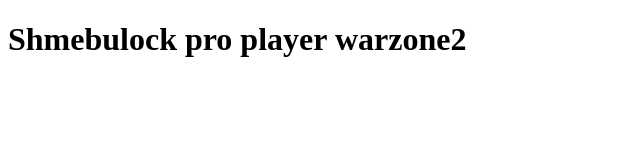
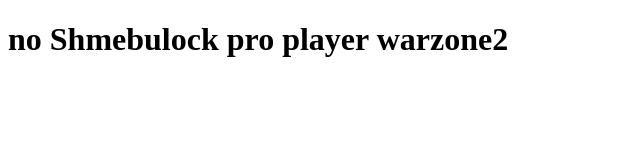
Before and after one commit to Shmebulock117/Shmebulock, a plain HTML site: page index.html in a window 1280 px wide. Shown: the whole page, without its empty margins (0-640 px from the left). Drawn offline with Linux system fonts and the light colour scheme.

Commit message:
mi primer

```diff
--- a/index.html
+++ b/index.html
@@ -7,6 +7,6 @@
     <title>Mi primer sito</title>
 </head>
 <body>
-    <h1>Shmebulock pro player warzone2</h1>
+    <h1>no Shmebulock pro player warzone2</h1>
 </body>
 </html>
```
